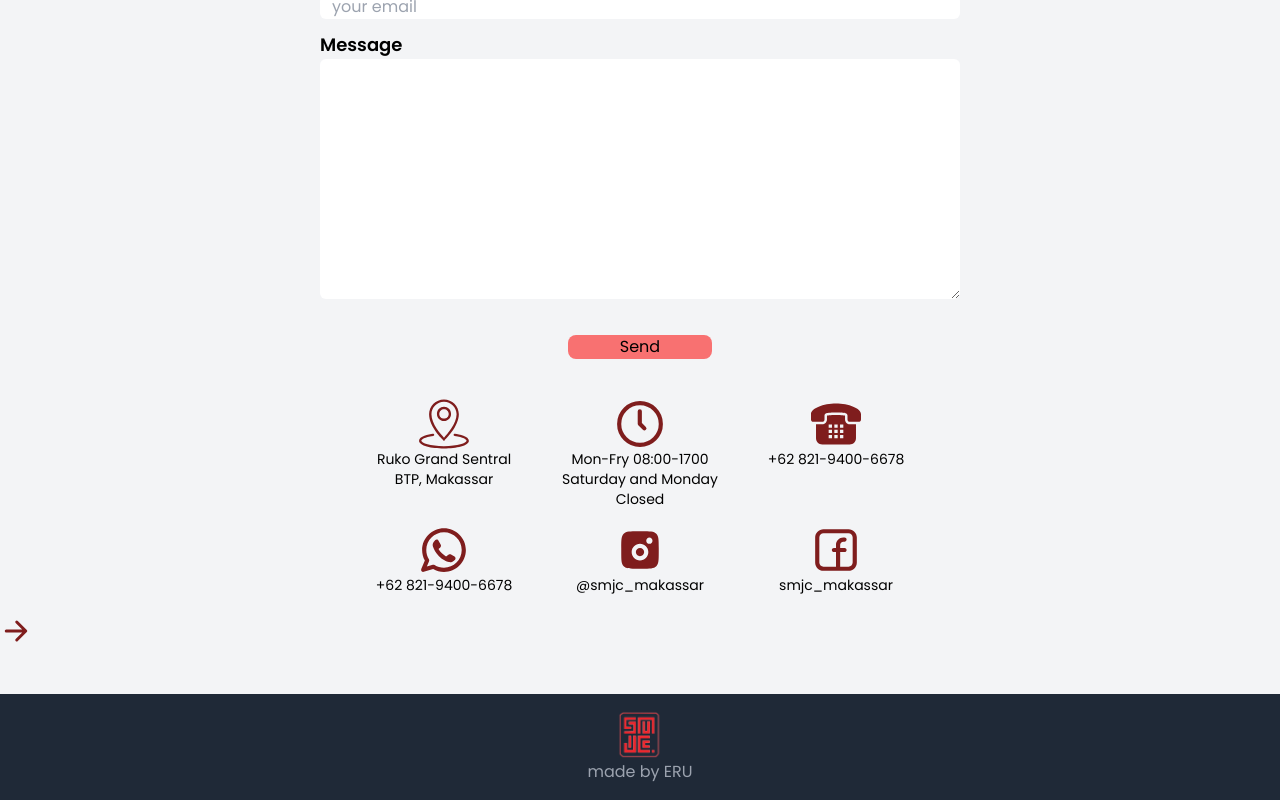
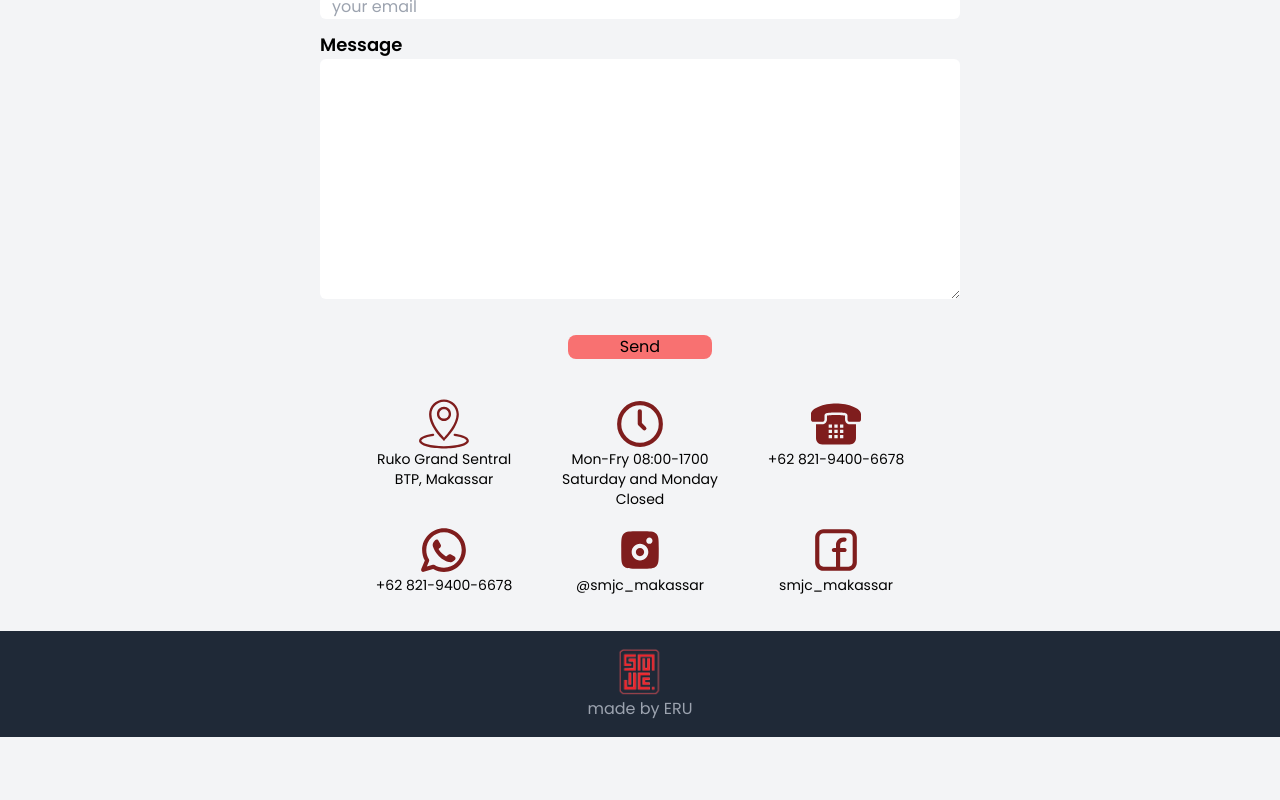
Before and after one commit to ridsonelton/landing-page, a Next.js app: page / in a window 1280 px wide. Shown: the part 2692-3492 px from the top of the page. After the commit the page ends 3429 px from the top, so only its background shows below. Built offline with nearby package versions, Linux system fonts and the light colour scheme; what public would draw is missing.

Commit message:
menambah navbar2

```diff
--- a/src/app/(program)/programHead.tsx
+++ b/src/app/(program)/programHead.tsx
@@ -1,7 +1,10 @@
 import Link from 'next/link'
-import { useEffect, useRef } from 'react'
+import { useContext, useEffect, useRef } from 'react'
+import { HeaderContext } from './layout'
 
 export default function ProgramHead() {
+  const header = useContext(HeaderContext)
+
   const ul = useRef<HTMLDivElement>(null)
   // const ulParent = document.querySelectorAll('#ul-parent')
   // const ulLength = ulParent?.children.length || 5
--- a/src/app/components/Footer/index.tsx
+++ b/src/app/components/Footer/index.tsx
@@ -10,9 +10,6 @@ export default function Footer() {
           <p className="text-gray-400">made by ERU</p>
         </div>
       </div>
-      <div className="w-2 bg-white">
-        <i className="fa-solid fa-arrow-right"></i>
-      </div>
     </section>
   )
 }
--- a/src/app/layout.tsx
+++ b/src/app/layout.tsx
@@ -18,6 +18,7 @@ export default function RootLayout({ children }: { children: React.ReactNode })
     <html lang="en">
       <body className={`${pop.className}  bg-gray-100 `}>
         {children}
+
         <Footer></Footer>
         <script type="module" src="https://unpkg.com/ionicons@7.1.0/dist/ionicons/ionicons.esm.js"></script>
         <script noModule src="https://unpkg.com/ionicons@7.1.0/dist/ionicons/ionicons.js"></script>
--- a/src/app/page.tsx
+++ b/src/app/page.tsx
@@ -171,7 +171,6 @@ export default function Home() {
           <ContactUs></ContactUs>
           <div></div>
           <SocialMedia></SocialMedia>
-          <IonIcon name="arrow-forward-outline" size="large" className="text-red-900 h-10"></IonIcon>
         </section>
       </div>
     </main>
```
